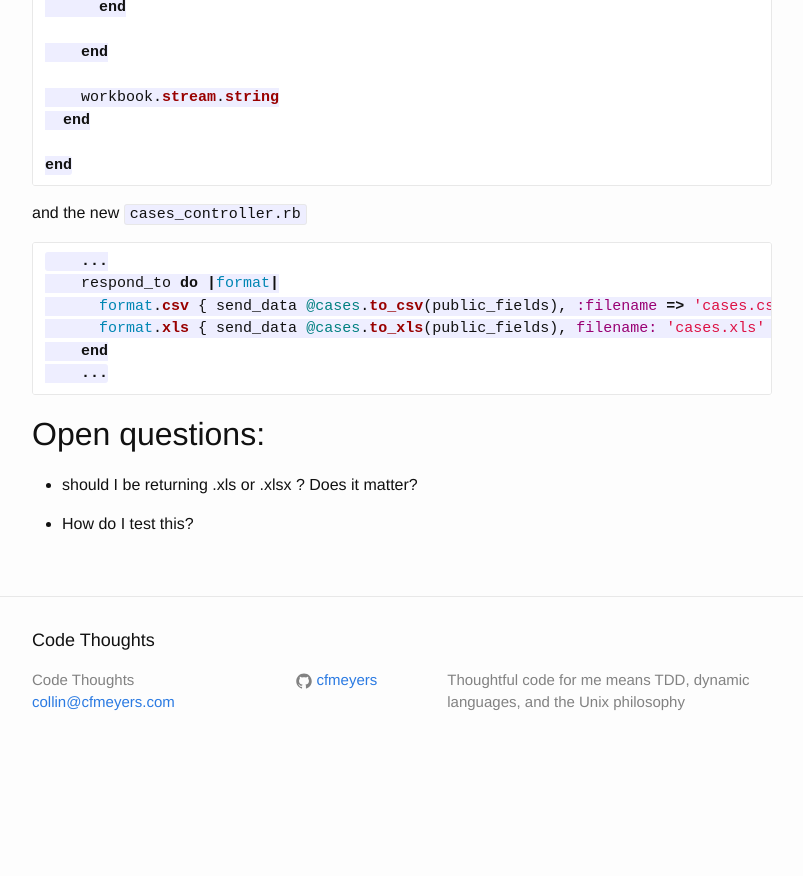
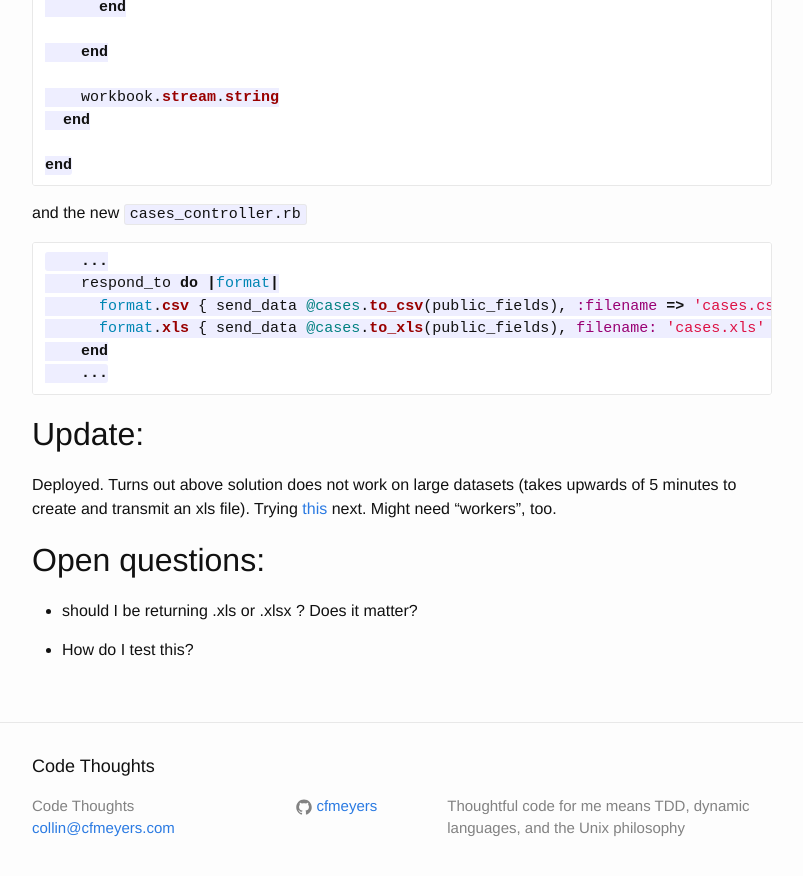
Before and after one commit to cfmeyers/cfmeyers.github.io, a Jekyll site: the page built from _posts/2015-03-29-adding-export-to-excel-to-docketdonkey.markdown, in a window 1280 px wide and 900 px high, scrolled down 1856 px. Shown: the top 876 px of the window, without its empty margins (238-1041 px from the left). Built offline with Jekyll 4.4.1, drawn with Linux system fonts in a browser that asks for light colours; before the commit the page ends 2630 px from its top, so only the background shows below that.

Commit message:
add update to export-to-excel post

````diff
--- a/_posts/2015-03-29-adding-export-to-excel-to-docketdonkey.markdown
+++ b/_posts/2015-03-29-adding-export-to-excel-to-docketdonkey.markdown
@@ -88,6 +88,10 @@ and the new `cases_controller.rb`
     ...
 ```
 
+##Update:
+
+Deployed.  Turns out above solution does not work on large datasets (takes upwards of 5 minutes to create and transmit an xls file).  Trying [this](https://www.getharvest.com/blog/2010/08/how-to-generate-excel-files-with-ruby/) next.  Might need "workers", too.
+
 ##Open questions:
 
 -  should I be returning .xls or .xlsx ?  Does it matter?
````
